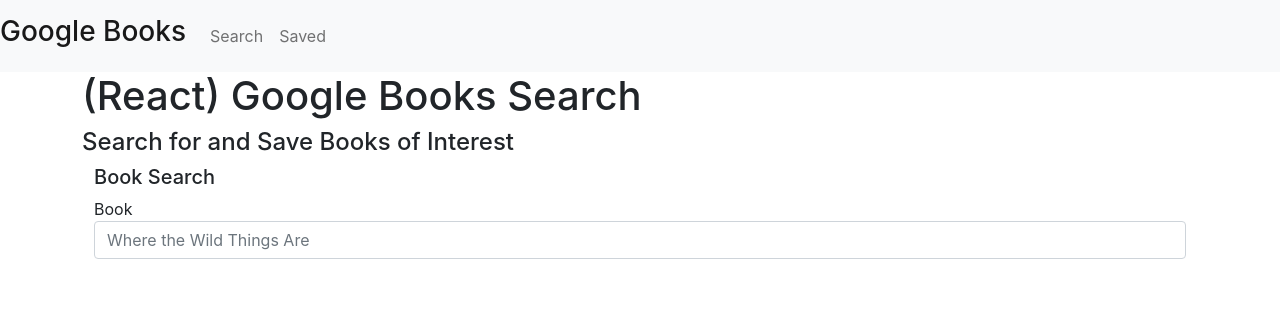
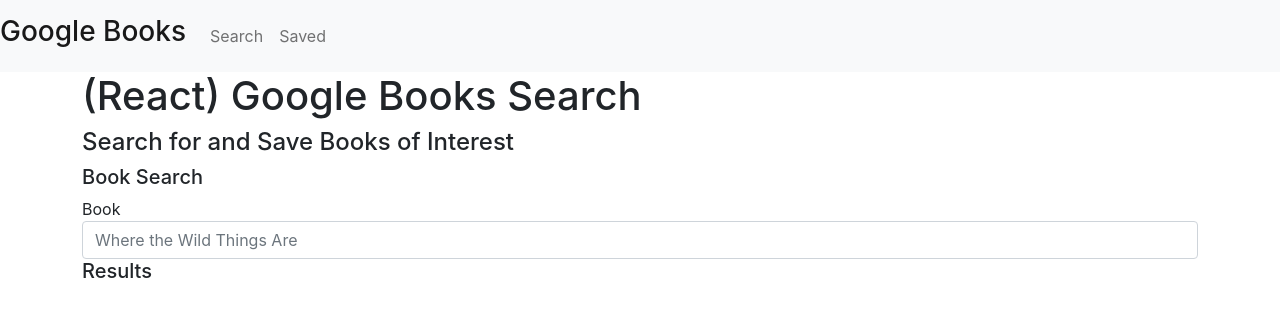
Before and after one commit to k1te-m/Google-Books-React-Search, a React (Create React App) app in the folder client/: page / in a window 1280 px wide. Shown: the top 316 px of the page. Built offline with nearby package versions, Linux system fonts and the light colour scheme.

Commit message:
imported results container

```diff
--- a/client/src/layout/Search.js
+++ b/client/src/layout/Search.js
@@ -1,10 +1,17 @@
 import React from 'react';
 import BookSearch from '../components/BookSearch'
+import ResultsContainer from '../components/ResultsContainer';
 
 const Search = () => {
     return (
         <div className="container">
-            <BookSearch />
+            <div className="row">
+                <BookSearch />
+            </div>
+            <div className="row">
+               <ResultsContainer />
+            </div>
+
         </div>
     )
 }
```
